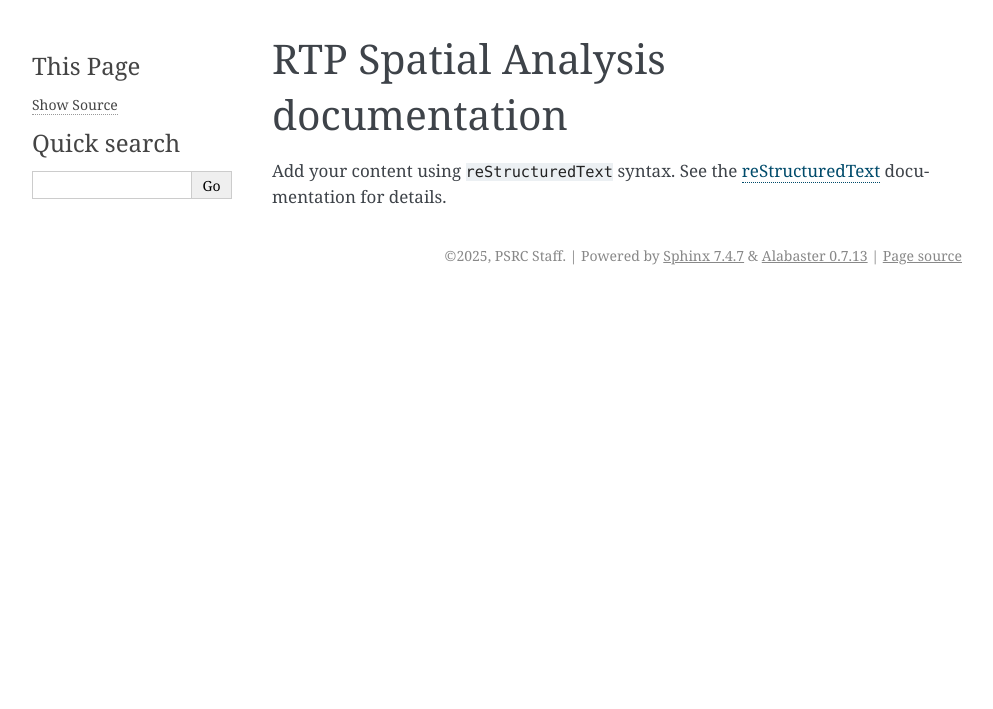
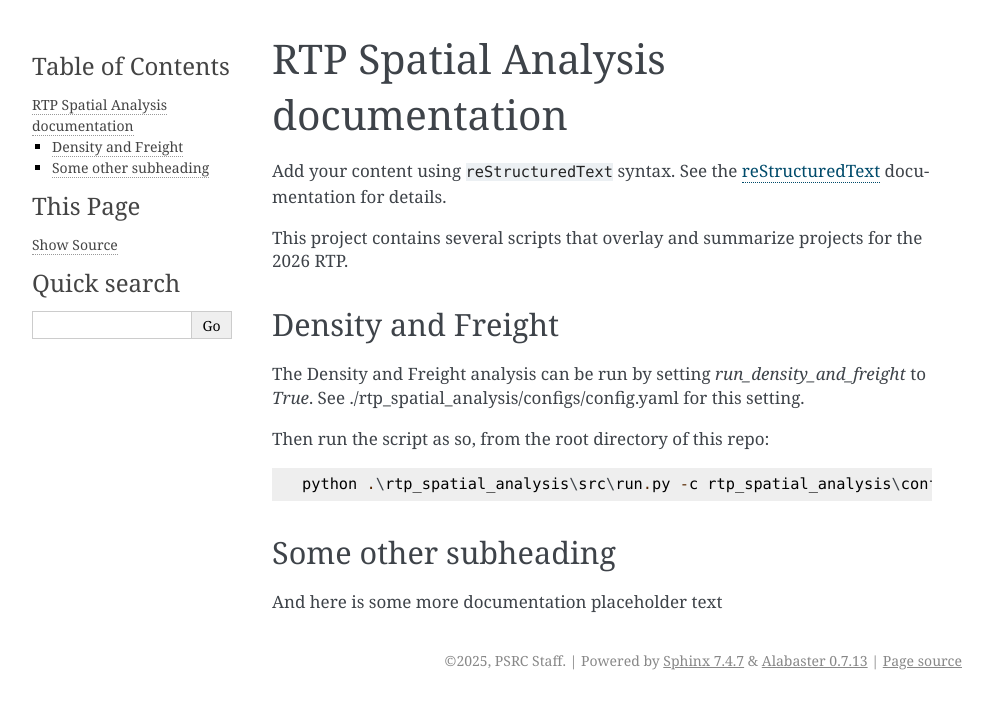
Before and after one commit to psrc/rtp-spatial-analysis, a Sphinx documentation site: the page built from docs/source/index.rst, in a window 1280 px wide. Shown: the top 709 px of the page, without its empty margins (148-1141 px from the left). Built offline with Sphinx 7.4.7, drawn with Linux system fonts in a browser that asks for light colours.

Commit message:
add very basic instructions to index.rst

```diff
--- a/docs/source/index.rst
+++ b/docs/source/index.rst
@@ -14,3 +14,21 @@ documentation for details.
 .. toctree::
    :maxdepth: 2
    :caption: Contents:
+
+This project contains several scripts that overlay and summarize projects
+for the 2026 RTP.
+
+Density and Freight
+-------------------
+
+The Density and Freight analysis can be run by setting `run_density_and_freight` to `True`.
+See ./rtp_spatial_analysis/configs/config.yaml for this setting.
+
+Then run the script as so, from the root directory of this repo::
+
+   python .\rtp_spatial_analysis\src\run.py -c rtp_spatial_analysis\configs
+
+Some other subheading
+---------------------
+
+And here is some more documentation placeholder text
```
